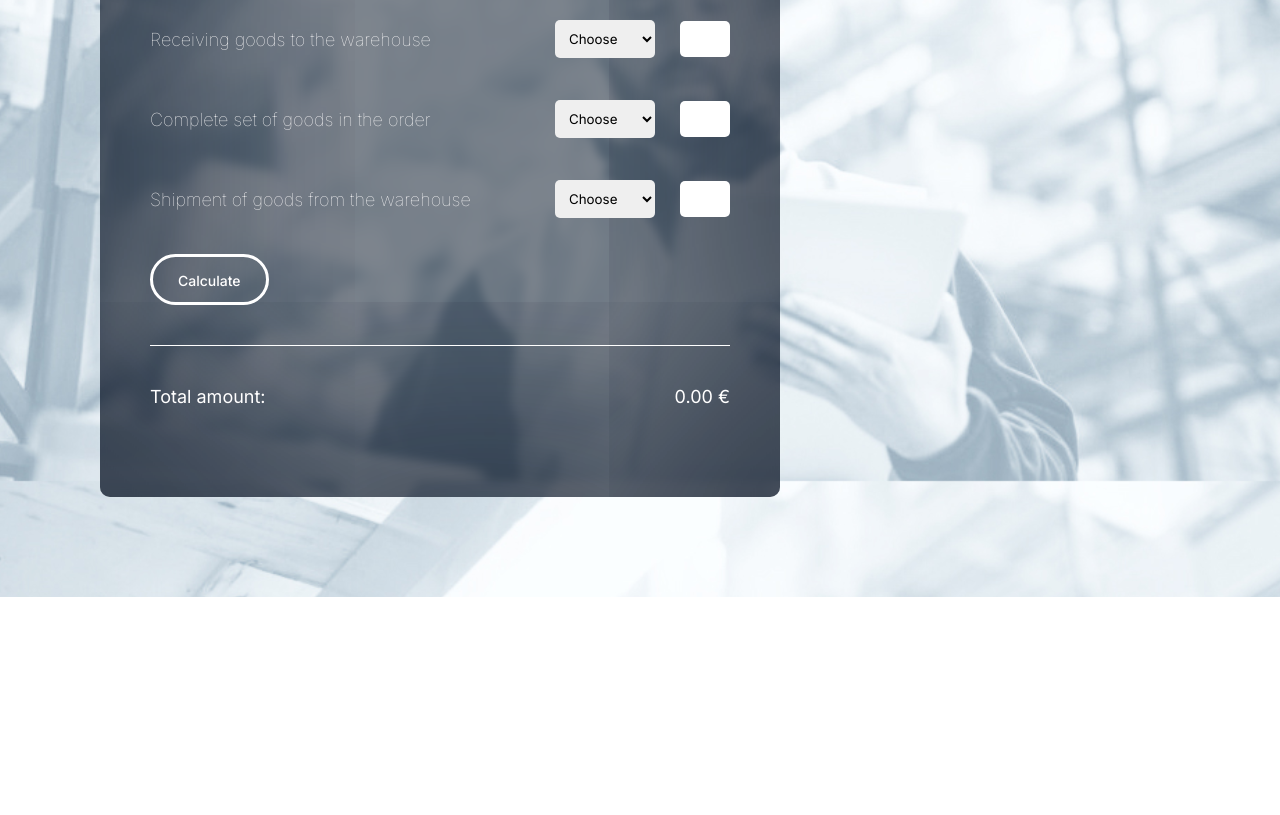
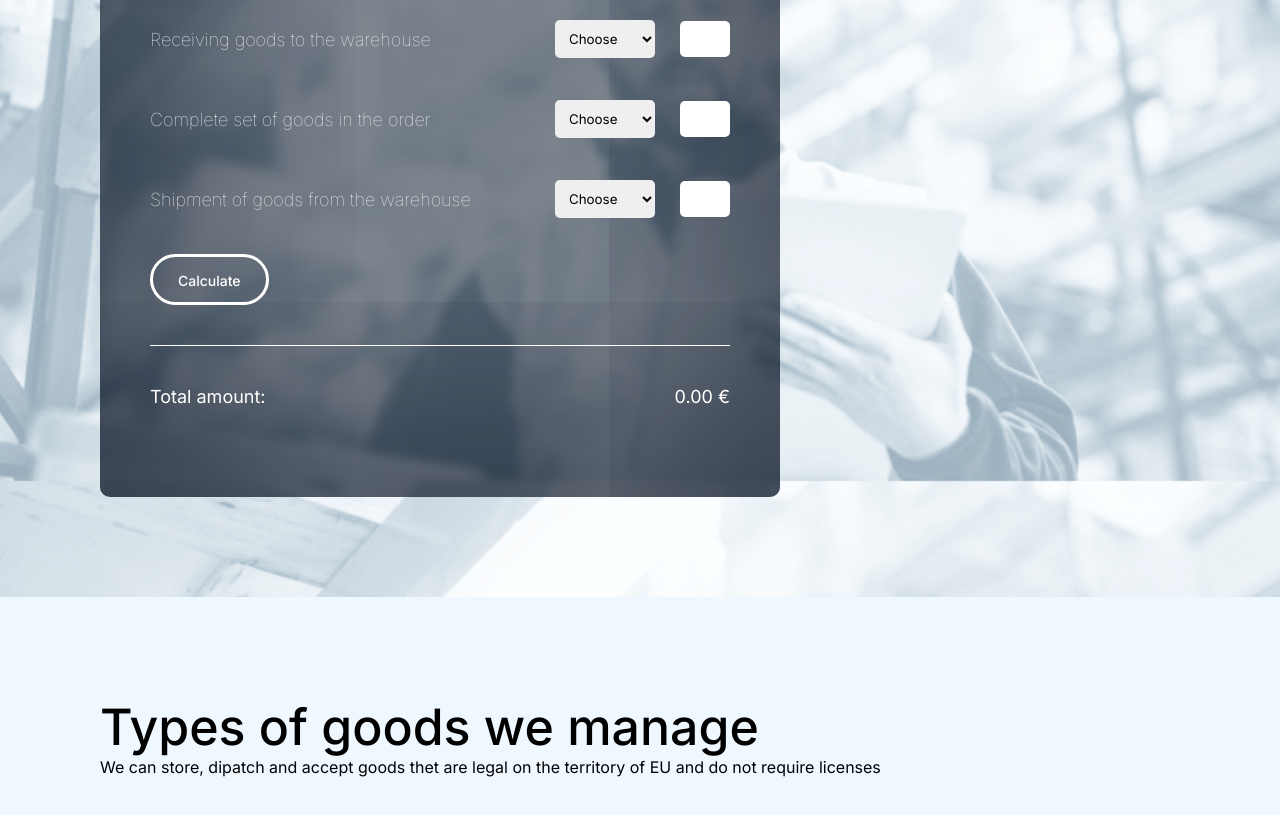
Before and after one commit to OlesyaPastushenko/Warehouse-Company, a Next.js app: page / in a window 1280 px wide. Shown: the part 2719-3534 px from the top of the page. Before the commit the page ends 3316 px from the top, so only its background shows below. Built offline with nearby package versions, Linux system fonts and the light colour scheme.

Commit message:
color black

```diff
--- /dev/null
+++ b/src/components/secTypes.js
@@ -0,0 +1,10 @@
+export default function Types () {
+    return (
+        <div className="section blue">
+            <div className="h2">
+            Types of goods we manage
+            </div>
+            <div>We can store, dipatch and accept goods thet are legal on the territory of EU and do not require licenses</div>
+        </div>
+    )
+}
--- a/src/pages/index.js
+++ b/src/pages/index.js
@@ -3,6 +3,7 @@ import { Inter } from '@next/font/google'
 import Navigation from '@/components/secCover'
 import Prices from '@/components/secPrices'
 import Calc from '@/components/secCalc'
+import Types from '@/components/secTypes'
 
 const inter = Inter({ subsets: ['latin'] })
 
@@ -19,6 +20,7 @@ export default function Home() {
       <Navigation/>
       <Prices/>
       <Calc/>
+      <Types/>
       </main>
     </>
   )
--- a/src/styles/calc.css
+++ b/src/styles/calc.css
@@ -7,6 +7,7 @@ body {
     background-position: top;
     background-repeat: no-repeat;
     background-size: cover;
+    color: black;
 }
 .frostedGlass {
     box-shadow: inset 0 0 2000px rgba(0, 12, 31, 0.99);
```
